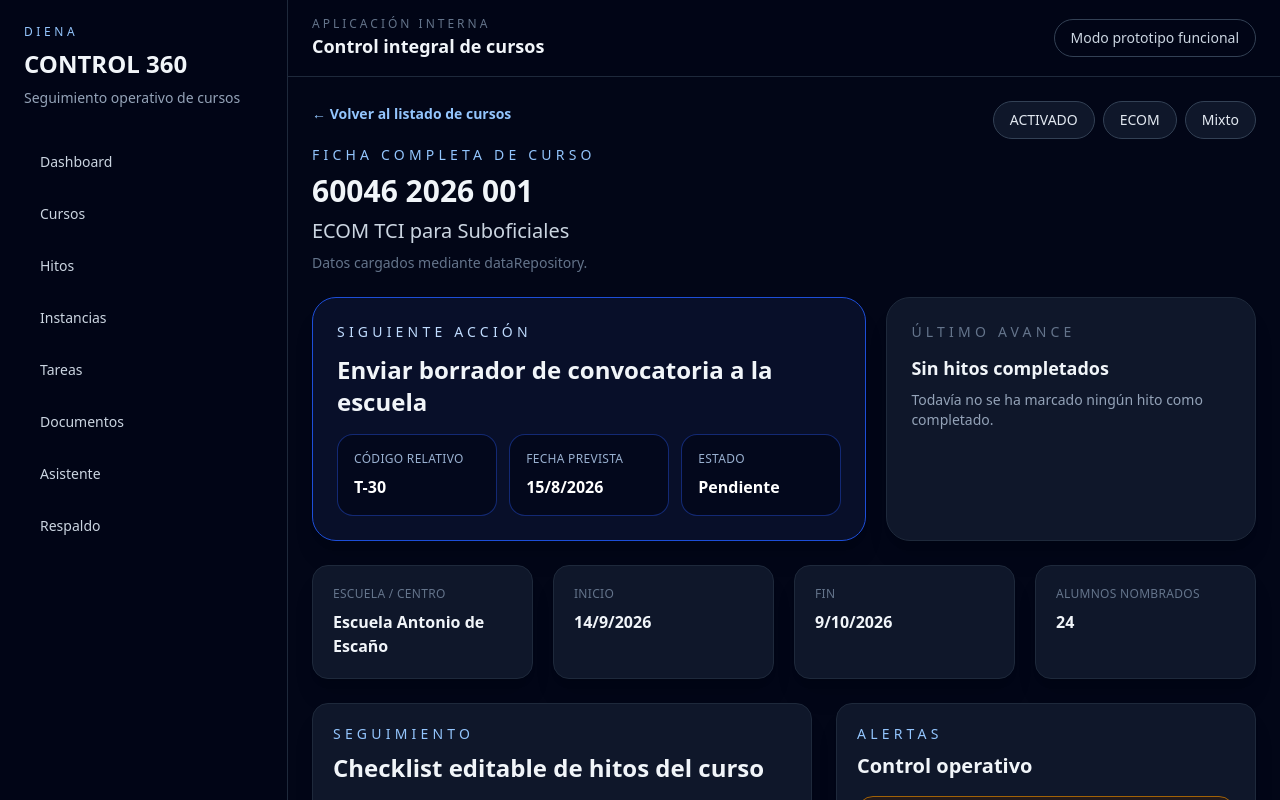
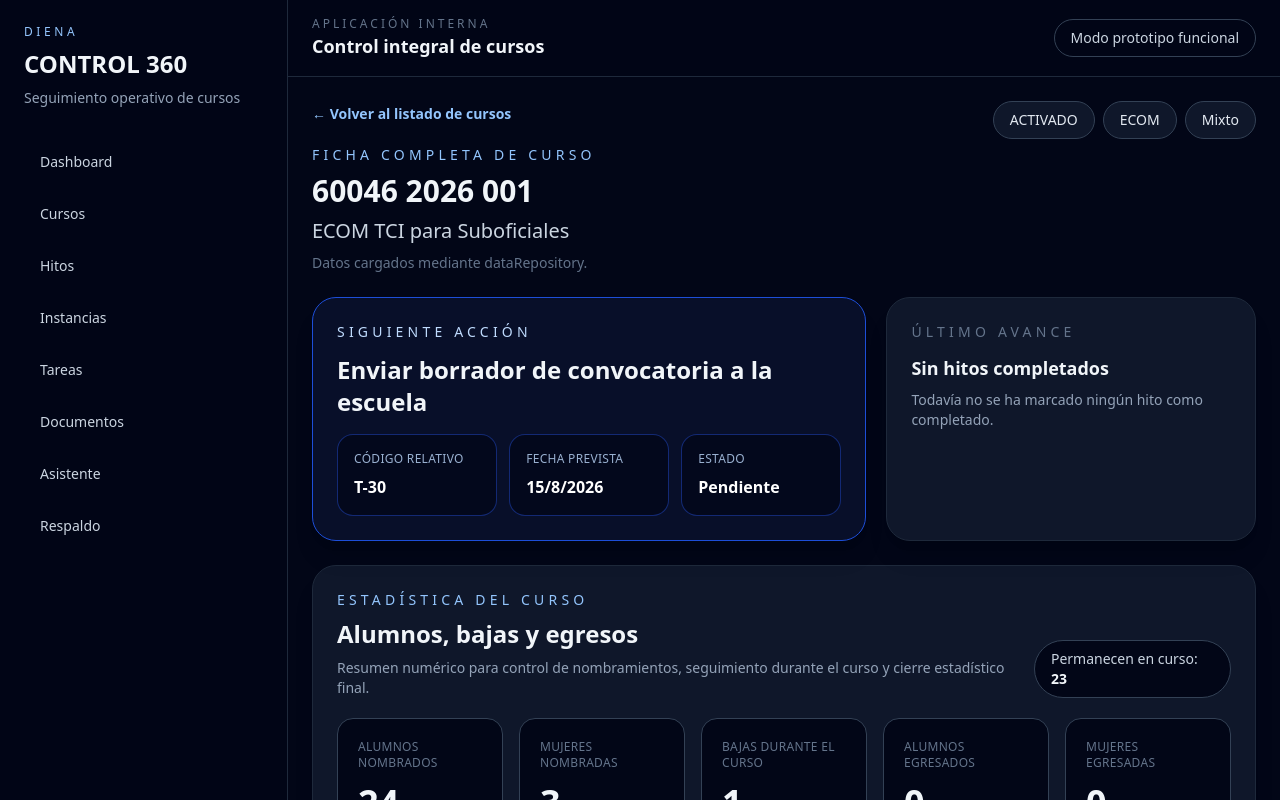
Before and after one commit to mgomlo4-bot/diena-control-360, a Next.js app: page /cursos/ecom-tci-2026 in a window 1280 px wide. Shown: the top 800 px of the page. Built offline with nearby package versions, Linux system fonts and the light colour scheme.

Commit message:
Añadir bloque de estadistica a ficha completa de curso

```diff
--- a/components/CourseDetailClient.tsx
+++ b/components/CourseDetailClient.tsx
@@ -13,6 +13,11 @@ function alertClass(level: string): string {
   if (level === 'alta') return 'border-orange-700 bg-orange-950/40 text-orange-100';
   if (level === 'media') return 'border-yellow-700 bg-yellow-950/40 text-yellow-100';
   return 'border-emerald-700 bg-emerald-950/40 text-emerald-100';
+}
+
+function percent(part: number, total: number): string {
+  if (!total) return '0%';
+  return `${Math.round((part / total) * 100)}%`;
 }
 
 export default function CourseDetailClient({ courseId }: { courseId: string }) {
@@ -74,6 +79,8 @@ export default function CourseDetailClient({ courseId }: { courseId: string }) {
   const next = getNextPendingMilestone(course.milestones);
   const last = getLastCompletedMilestone(course.milestones);
   const alerts = getCourseAlerts(course);
+  const appointedWomen = course.appointedWomen ?? 0;
+  const activeStudents = Math.max(course.appointedStudents - course.droppedStudents, 0);
 
   return (
     <section className="space-y-6">
@@ -102,6 +109,24 @@ export default function CourseDetailClient({ courseId }: { courseId: string }) {
         <article className="rounded-3xl border border-slate-800 bg-slate-900 p-6 shadow-xl"><p className="text-sm uppercase tracking-[0.3em] text-slate-500">Último avance</p><h2 className="mt-3 text-lg font-semibold">{last?.name ?? 'Sin hitos completados'}</h2><p className="mt-2 text-sm text-slate-400">{last ? `Completado según la checklist del curso. Fecha prevista: ${formatCourseDate(last.calculatedDate)}.` : 'Todavía no se ha marcado ningún hito como completado.'}</p></article>
       </div>
 
+      <article className="rounded-3xl border border-slate-800 bg-slate-900 p-6 shadow-xl">
+        <div className="flex flex-col gap-2 md:flex-row md:items-end md:justify-between">
+          <div>
+            <p className="text-sm uppercase tracking-[0.3em] text-blue-300">Estadística del curso</p>
+            <h2 className="mt-2 text-2xl font-bold">Alumnos, bajas y egresos</h2>
+            <p className="mt-2 text-sm text-slate-400">Resumen numérico para control de nombramientos, seguimiento durante el curso y cierre estadístico final.</p>
+          </div>
+          <div className="rounded-full border border-slate-700 bg-slate-950 px-4 py-2 text-sm text-slate-300">Permanecen en curso: <span className="font-bold text-slate-100">{activeStudents}</span></div>
+        </div>
+        <div className="mt-5 grid gap-4 md:grid-cols-2 xl:grid-cols-5">
+          <StatCard label="Alumnos nombrados" value={course.appointedStudents} detail="Total nombrado" />
+          <StatCard label="Mujeres nombradas" value={appointedWomen} detail={`${percent(appointedWomen, course.appointedStudents)} del nombramiento`} />
+          <StatCard label="Bajas durante el curso" value={course.droppedStudents} detail={`${percent(course.droppedStudents, course.appointedStudents)} del total nombrado`} />
+          <StatCard label="Alumnos egresados" value={course.graduatedStudents} detail={`${percent(course.graduatedStudents, course.appointedStudents)} del total nombrado`} />
+          <StatCard label="Mujeres egresadas" value={course.graduatedWomen} detail={`${percent(course.graduatedWomen, course.graduatedStudents)} del egreso`} />
+        </div>
+      </article>
+
       <div className="grid gap-5 md:grid-cols-4"><InfoCard label="Escuela / centro" value={course.school} /><InfoCard label="Inicio" value={formatCourseDate(course.startDate)} /><InfoCard label="Fin" value={formatCourseDate(course.endDate)} /><InfoCard label="Alumnos nombrados" value={String(course.appointedStudents)} /></div>
 
       <div className="grid gap-6 xl:grid-cols-[1fr_420px]">
@@ -114,4 +139,5 @@ export default function CourseDetailClient({ courseId }: { courseId: string }) {
 
 function Info({ label, value }: { label: string; value: string }) { return <div className="rounded-2xl border border-blue-800/60 bg-slate-950/70 p-4"><p className="text-xs uppercase tracking-wide text-blue-200/80">{label}</p><p className="mt-2 font-semibold text-white">{value}</p></div>; }
 function InfoCard({ label, value }: { label: string; value: string }) { return <article className="rounded-2xl border border-slate-800 bg-slate-900 p-5 shadow-xl"><p className="text-xs uppercase tracking-wide text-slate-500">{label}</p><p className="mt-2 font-semibold text-slate-100">{value}</p></article>; }
+function StatCard({ label, value, detail }: { label: string; value: number; detail: string }) { return <article className="rounded-2xl border border-slate-700 bg-slate-950 p-5"><p className="text-xs uppercase tracking-wide text-slate-500">{label}</p><p className="mt-3 text-4xl font-bold text-slate-100">{value}</p><p className="mt-2 text-sm text-slate-400">{detail}</p></article>; }
 function Row({ label, value }: { label: string; value: string }) { return <div className="flex justify-between gap-4 border-b border-slate-800 pb-2 last:border-b-0"><span className="text-slate-400">{label}</span><span className="font-semibold text-slate-100">{value}</span></div>; }
```
